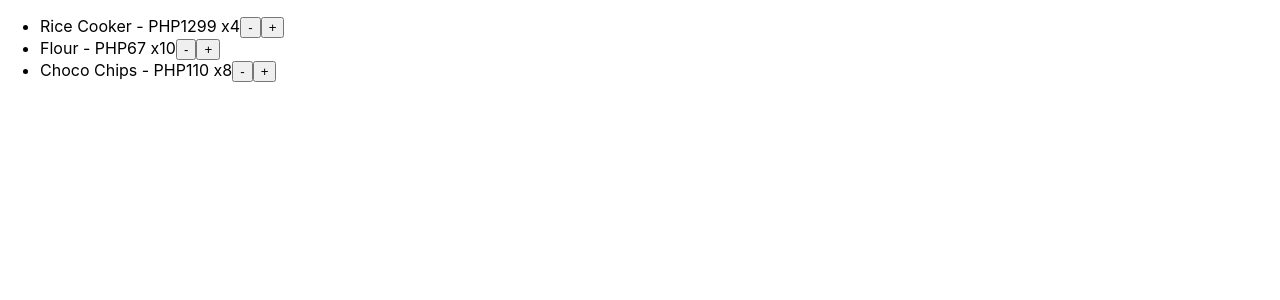
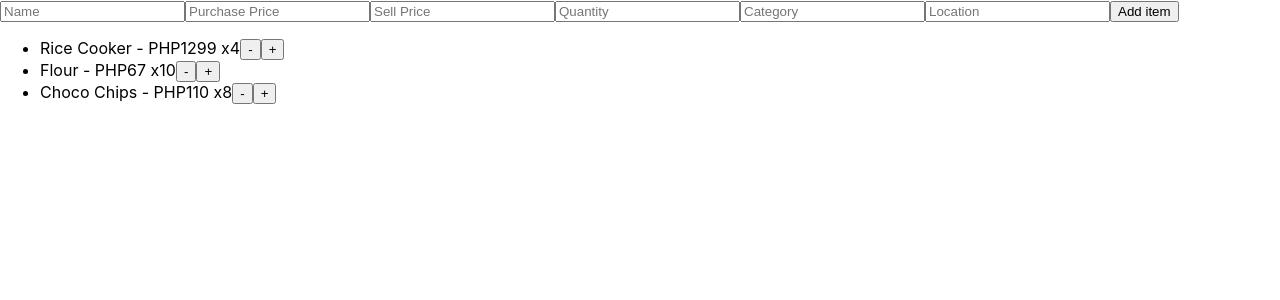
Before and after one commit to jcaburnay/inventory-app, a React (Create React App) app: page / in a window 1280 px wide. Shown: the top 300 px of the page. Built offline with nearby package versions, Linux system fonts and the light colour scheme.

Commit message:
Implement add item in the list

```diff
--- a/src/App.js
+++ b/src/App.js
@@ -1,71 +1,37 @@
-import React, { useState, useContext, createContext } from "react";
+import React from "react";
+import { useProducts } from './context';
+import { useInput } from './custom-hooks';
 import "./App.css";
 
-let productData = [
-  {
-    id: 1,
-    name: "Rice Cooker",
-    price: {
-      purchasePrice: 999,
-      sellPrice: 1299,
-    },
-    quantity: 4,
-    categoryId: "Appliances",
-    locations: ["Inventory Room 1"],
-  },
-  {
-    id: 2,
-    name: "Flour",
-    price: {
-      purchasePrice: 49,
-      sellPrice: 67,
-    },
-    quantity: 10,
-    categoryId: "Raw Material",
-    locations: ["Inventory Room 2"],
-  },
-  {
-    id: 3,
-    name: "Choco Chips",
-    price: {
-      purchasePrice: 89,
-      sellPrice: 110,
-    },
-    quantity: 8,
-    categoryId: "Food",
-    locations: ["Inventory Room 3"],
-  },
-];
-
-const ProductContext = createContext();
-const useProducts = () => useContext(ProductContext);
-
-export function ProductProvider({ children }) {
-  const [products, setProducts] = useState(productData);
-  const handleQuantityChange = (id, quantity) => {
-    setProducts(
-      products.map((product) =>
-        product.id === id ? { ...product, quantity } : product
-      )
-    );
-  };
-  const handleIncrement = (id, quantity) => {
-    quantity = quantity + 1;
-    handleQuantityChange(id, quantity);
-  };
-  const handleDecrement = (id, quantity) => {
-    if(quantity === 0) {
-      return;
-    }
-    quantity = quantity - 1;
-    handleQuantityChange(id, quantity);
-  };
-
+function AddItem() {
+  const { addItem } = useProducts();
+  const [name, setName] = useInput("");
+  const [purchasePrice, setPurchasePrice] = useInput("");
+  const [sellPrice, setSellPrice] = useInput("");
+  const [quantity, setQuantity] = useInput("");
+  const [category, setCategory] = useInput("");
+  const [locations, setLocations] = useInput("");
+  const submit = e => {
+    e.preventDefault();
+    addItem(name.value, Number(purchasePrice.value), Number(sellPrice.value), Number(quantity.value), category.value, locations.value);
+    setName();
+    setPurchasePrice();
+    setSellPrice();
+    setQuantity();
+    setCategory();
+    setLocations();
+  }
   return (
-    <ProductContext.Provider value={{ products, handleIncrement, handleDecrement }}>
-      {children}
-    </ProductContext.Provider>
-  );
+    <form onSubmit={submit}>
+      <input {...name} type="text" placeholder="Name" required />
+      <input {...purchasePrice} type="number" placeholder="Purchase Price" min="0" required/>
+      <input {...sellPrice} type="number" placeholder="Sell Price" min="0" required/>
+      <input {...quantity} type="number" placeholder="Quantity" min="1" required/>
+      <input {...category} type="text" placeholder="Category" required/>
+      <input {...locations} type="text" placeholder="Location" required/>
+      <button>Add item</button>
+    </form>
+  )
 }
 
 function Product({ id, name, price, quantity }) {
@@ -85,7 +51,7 @@ function ProductList() {
   return (
     <div>
       <ul>
-        {products.map((product) => (
+        {products.map(product => (
           <Product
             key={product.id}
             {...product}
@@ -98,7 +64,10 @@ function ProductList() {
 
 function App() {
   return (
-      <ProductList/>
+    <>
+      <AddItem />
+      <ProductList />
+    </>
   );
 }
 
--- /dev/null
+++ b/src/context.js
@@ -0,0 +1,59 @@
+import React, { useState, useContext, createContext } from 'react';
+import productData from './product-data.json';
+
+let id = 3;
+function generateId() {
+  id++;
+  return id;
+};
+
+const ProductContext = createContext();
+const useProducts = () => useContext(ProductContext);
+
+function ProductProvider({ children }) {
+  const [products, setProducts] = useState(productData);
+  const handleQuantityChange = (id, quantity) => {
+    setProducts(
+      products.map((product) =>
+        product.id === id ? { ...product, quantity } : product
+      )
+    );
+  };
+  const handleIncrement = (id, quantity) => {
+    quantity = quantity + 1;
+    handleQuantityChange(id, quantity);
+  };
+  const handleDecrement = (id, quantity) => {
+    if(quantity === 0) {
+      return;
+    }
+    quantity = quantity - 1;
+    handleQuantityChange(id, quantity);
+  };
+  const addItem = (name, purchasePrice, sellPrice, quantity, category, locations) => {
+    setProducts([
+      ...products,
+      {
+        "id": generateId(),
+        "name": name,
+        "price": {
+          "purchasePrice": purchasePrice,
+          "sellPrice": sellPrice
+        },
+        "quantity": quantity,
+        "category": category,
+        "locations": [
+          locations
+        ]
+      }
+    ]);
+  }
+
+  return (
+    <ProductContext.Provider value={{ products, handleIncrement, handleDecrement, addItem }}>
+      {children}
+    </ProductContext.Provider>
+  );
+}
+
+export { useProducts, ProductProvider }
--- /dev/null
+++ b/src/custom-hooks.js
@@ -0,0 +1,9 @@
+import { useState } from 'react';
+
+export const useInput = initValue => {
+    const [value, setValue] = useState(initValue);
+    return [
+        { value, onChange: e => setValue(e.target.value) },
+        () => setValue(initValue)
+    ];
+};
--- a/src/index.js
+++ b/src/index.js
@@ -1,7 +1,7 @@
 import React from 'react';
 import ReactDOM from 'react-dom';
 import './index.css';
-import { ProductProvider } from './App'
+import { ProductProvider } from './context'
 import App from './App';
 import reportWebVitals from './reportWebVitals';
 
--- /dev/null
+++ b/src/product-data.json
@@ -0,0 +1,41 @@
+[
+    {
+       "id":1,
+       "name":"Rice Cooker",
+       "price":{
+          "purchasePrice":999,
+          "sellPrice":1299
+       },
+       "quantity":4,
+       "categoryId":"Appliances",
+       "locations":[
+          "Inventory Room 1"
+       ]
+    },
+    {
+       "id":2,
+       "name":"Flour",
+       "price":{
+          "purchasePrice":49,
+          "sellPrice":67
+       },
+       "quantity":10,
+       "categoryId":"Raw Material",
+       "locations":[
+          "Inventory Room 2"
+       ]
+    },
+    {
+       "id":3,
+       "name":"Choco Chips",
+       "price":{
+          "purchasePrice":89,
+          "sellPrice":110
+       },
+       "quantity":8,
+       "categoryId":"Food",
+       "locations":[
+          "Inventory Room 3"
+       ]
+    }
+ ]
```
Also changed, not shown: 1 other file (tests, documents, lock files or other folders).
